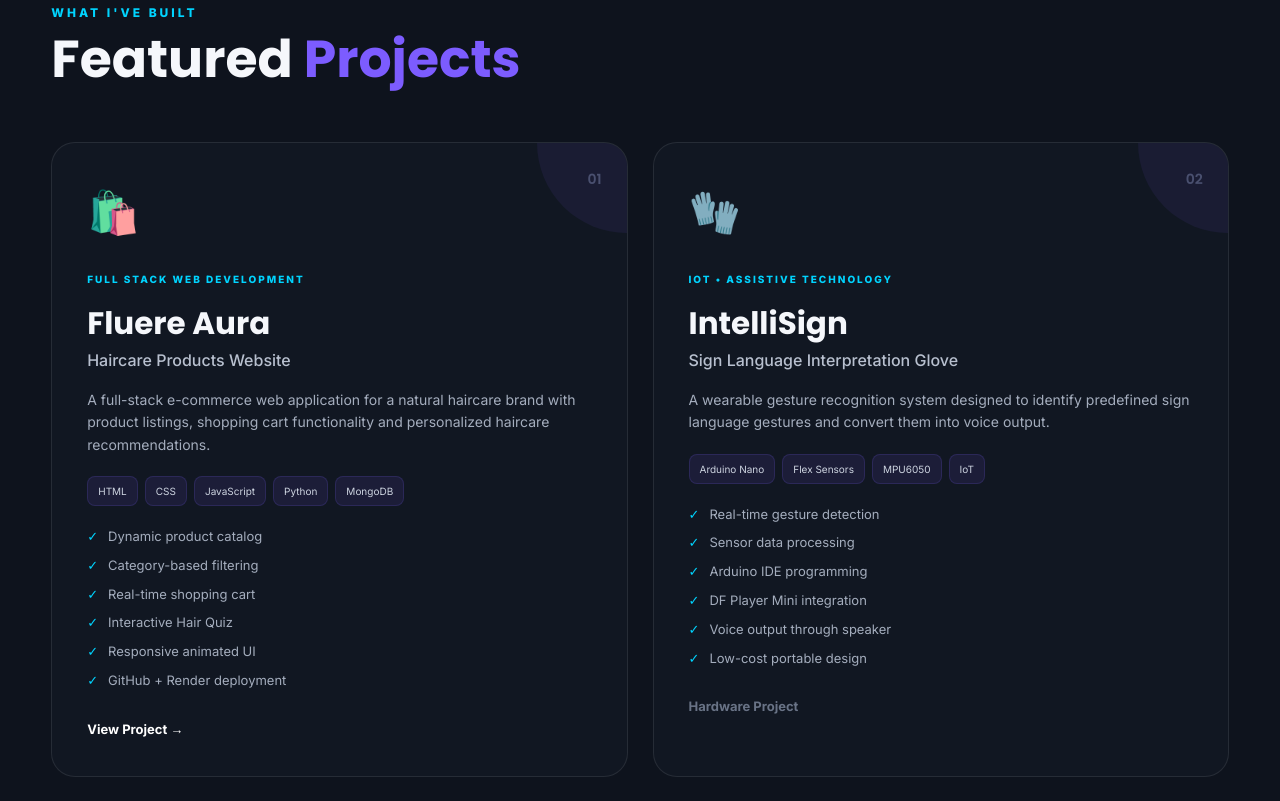
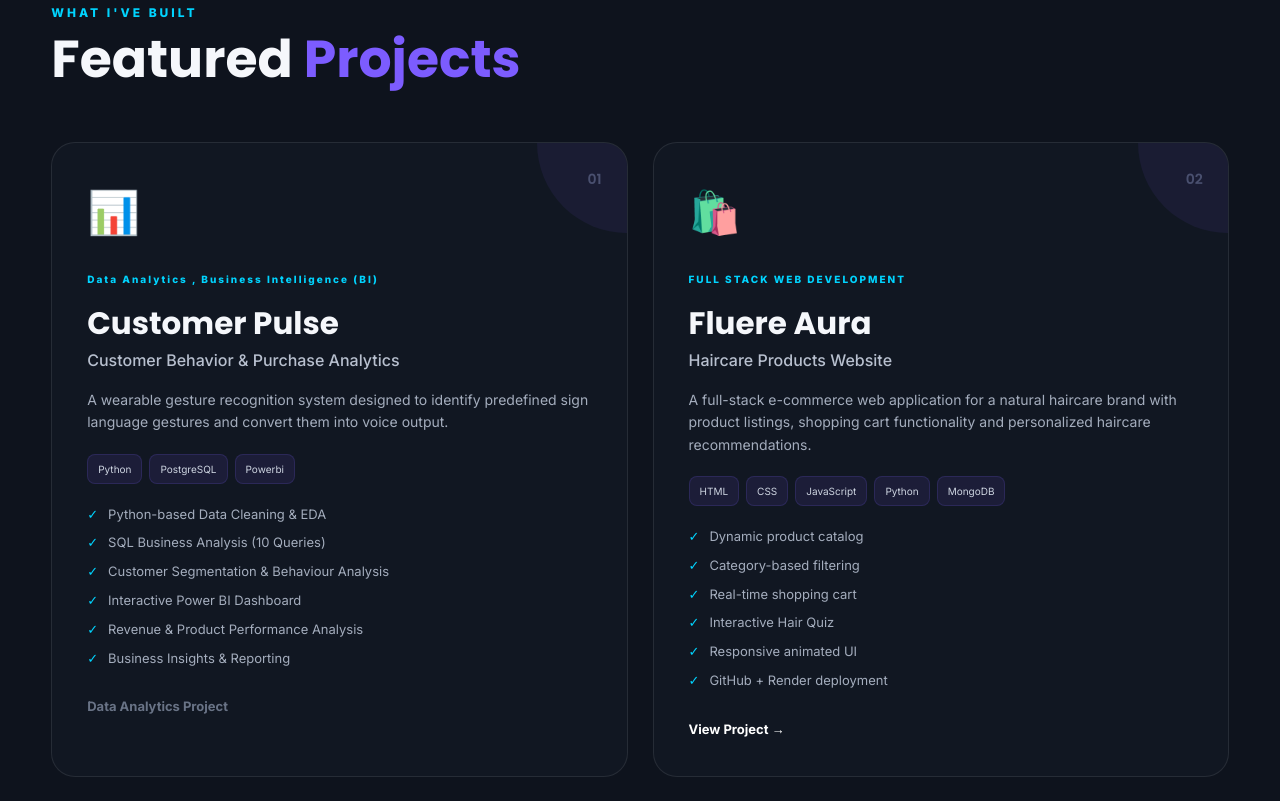
Before and after one commit to Dhruva-Paradkar/Dhruva-Portfolio, a plain HTML site: page index.html in a window 1280 px wide. Shown: the part 3011-3812 px from the top of the page. Drawn offline with Linux system fonts and the light colour scheme.

Commit message:
Update index.html

```diff
--- a/index.html
+++ b/index.html
@@ -402,13 +402,64 @@
 
         <div class="projects-grid">
 
-
             <!-- PROJECT 1 -->
 
             <article class="project-card">
 
                 <div class="project-number">
                     01
+                </div>
+
+                <div class="project-icon">
+                    📊
+                </div>
+
+                <span class="project-category">
+                    Data Analytics , Business Intelligence (BI)
+                </span>
+
+                <h3>
+                    Customer Pulse
+                </h3>
+
+                <h4>
+                    Customer Behavior & Purchase Analytics
+                </h4>
+
+                <p>
+                    A wearable gesture recognition system designed
+                    to identify predefined sign language gestures
+                    and convert them into voice output.
+                </p>
+
+                <div class="project-tags">
+                    <span>Python</span>
+                    <span>PostgreSQL</span>
+                    <span>Powerbi</span>
+                </div>
+
+                <ul class="project-features">
+                    <li>Python-based Data Cleaning & EDA</li>
+                    <li>SQL Business Analysis (10 Queries)</li>
+                    <li>Customer Segmentation & Behaviour Analysis</li>
+                    <li>Interactive Power BI Dashboard</li>
+                    <li>Revenue & Product Performance Analysis</li>
+                    <li>Business Insights & Reporting</li>
+                </ul>
+
+                <span class="project-link disabled">
+                    Data Analytics Project
+                </span>
+
+            </article>
+
+
+            <!-- PROJECT 2 -->
+
+            <article class="project-card">
+
+                <div class="project-number">
+                    02
                 </div>
 
                 <div class="project-icon">
@@ -461,12 +512,12 @@
             </article>
 
 
-            <!-- PROJECT 2 -->
+            <!-- PROJECT 3 -->
 
             <article class="project-card">
 
                 <div class="project-number">
-                    02
+                    03
                 </div>
 
                 <div class="project-icon">
@@ -553,6 +604,8 @@
 
                 <div class="skill-list">
                     <span>Python</span>
+                    <span>PostgreSQL</span>
+                    <span>MySQL</span>
                     <span>C</span>
                     <span>SQL</span>
                 </div>
@@ -594,15 +647,6 @@
                 </div>
             </div>
 
-
-            <div class="skill-card">
-                <div class="skill-icon">RN</div>
-                <h3>Framework</h3>
-
-                <div class="skill-list">
-                    <span>React Native</span>
-                </div>
-            </div>
 
 
             <div class="skill-card">
```
